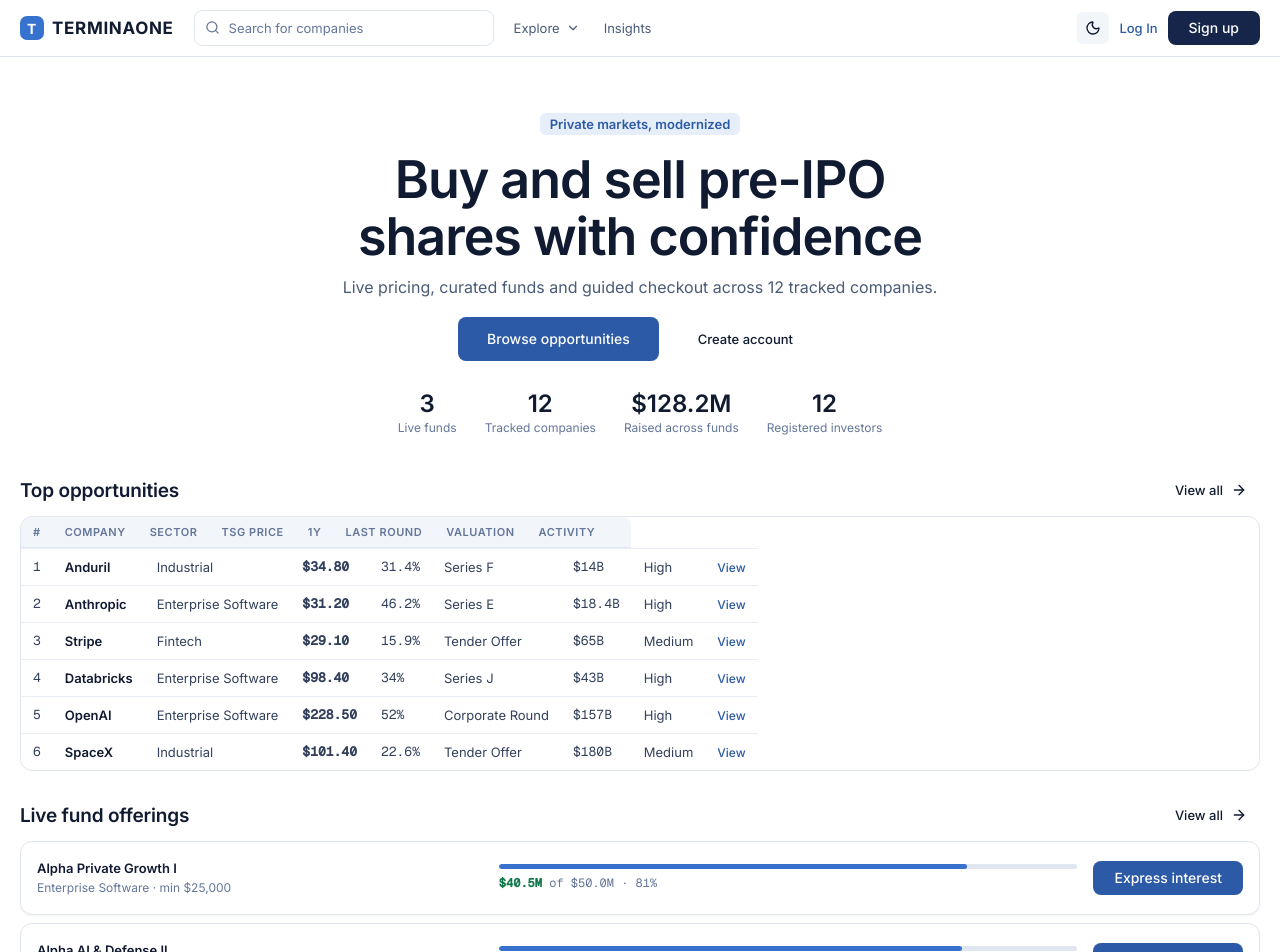
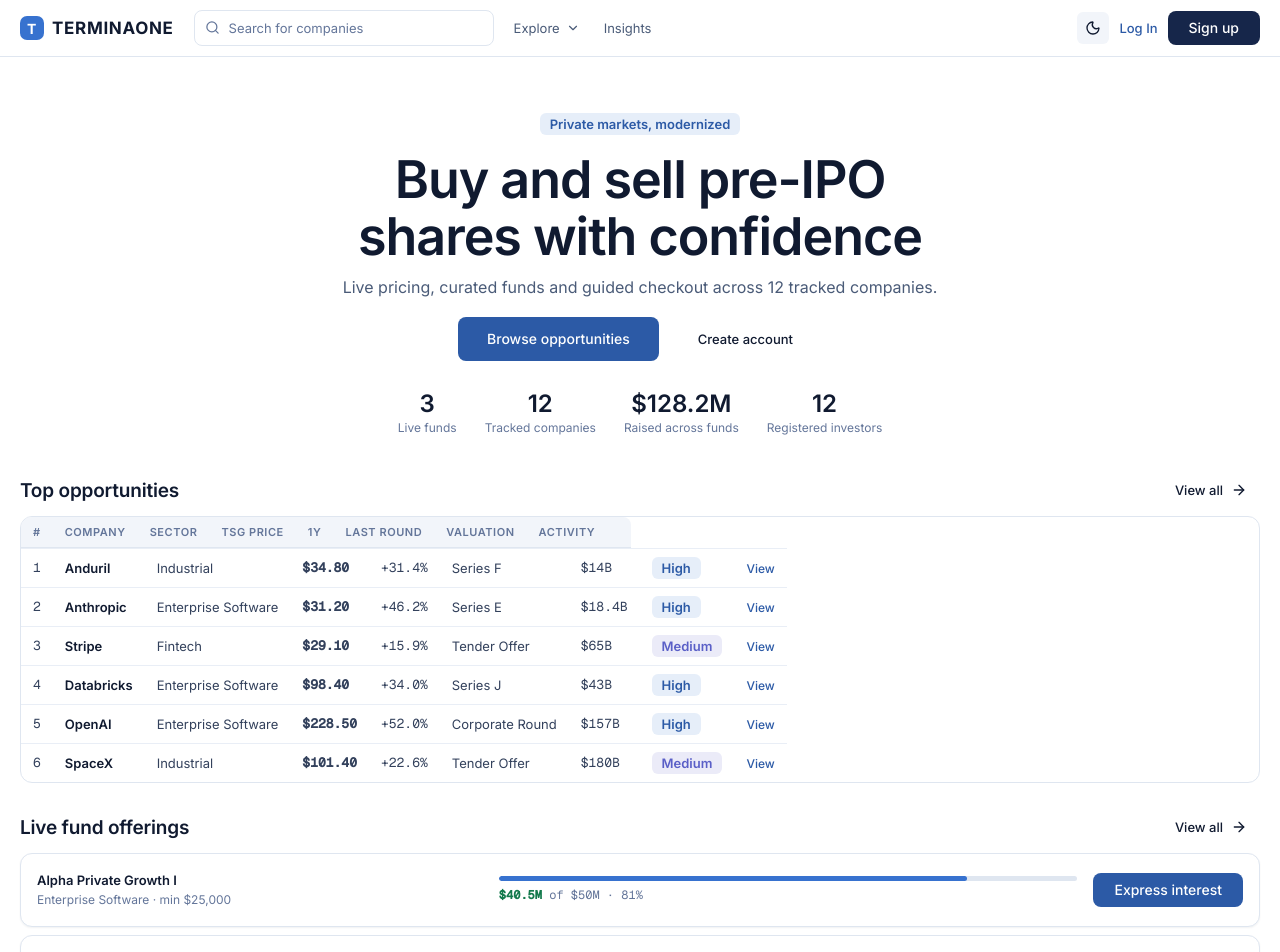
Before and after one commit to ujwalrk-fsit/terminaone-fsit-demo, a React (Vite) app: page / in a window 1280 px wide. Shown: the top 952 px of the page. Built offline with nearby package versions, Linux system fonts and the light colour scheme.

Commit message:
fix: landing top-opportunities table (signed 1Y deltas, activity pills, shared money formatter)

```diff
--- a/src/pages/Home.tsx
+++ b/src/pages/Home.tsx
@@ -2,7 +2,7 @@
 import { useSelector } from 'react-redux';
 import { ArrowRight, CheckCircle2, Mail, Phone } from 'lucide-react';
 import { useColl } from '../db';
-import { fmtMoney } from '../format';
+import { fmtMoney, fmtPct } from '../format';
 import type { FundOffering, Opportunity, Article, AppUser } from '../types';
 import type { RootState } from '../store';
 import { OppCard } from '../components/OppCard';
@@ -77,7 +77,9 @@
   const top = [...opportunities].sort((a, b) => a.rank - b.rank).slice(0, 6);
   const liveFunds = live.slice(0, 3);
   const posts = articles.filter((a) => a.status === 'published').slice(0, 3);
-  const money = (n: number) => n >= 1_000_000 ? `$${(n / 1_000_000).toFixed(1)}M` : `$${Math.round(n / 1_000)}K`;
+  const money = fmtMoney;
+  const activityPill = (a: string) =>
+    a === 'High' ? 'pill-live' : a === 'Medium' ? 'pill-info' : 'pill-neutral';
   return (
     <div style={{ display: 'grid', gap: 28 }}>
       <section style={{ textAlign: 'center', padding: '40px 16px 8px', maxWidth: 860, margin: '0 auto' }}>
@@ -112,13 +114,13 @@
               {top.map((o) => (
                 <tr key={o._id}>
                   <td className="tnum">{o.rank}</td>
-                  <td><Link to={`/opportunities/${o._id}`} style={{ fontWeight: 600, color: 'var(--text-strong)', textDecoration: 'none' }}>{o.name}</Link></td>
+                  <td><Link to={`/opportunities/${o._id}`} className="link-more" style={{ color: 'var(--text-strong)', fontWeight: 600 }}>{o.name}</Link></td>
                   <td>{o.sector}</td>
                   <td className="tnum"><b>{o.tsgPrice ? `$${o.tsgPrice.toFixed(2)}` : 'N/A'}</b></td>
-                  <td className={`tnum ${o.priceChange1Y != null && o.priceChange1Y >= 0 ? 'up' : 'down'}`}>{o.priceChange1Y != null ? `${o.priceChange1Y}%` : '—'}</td>
+                  <td className={`tnum ${o.priceChange1Y != null && o.priceChange1Y >= 0 ? 'up' : 'down'}`}>{o.priceChange1Y != null ? fmtPct(o.priceChange1Y, 1) : '—'}</td>
                   <td>{o.lastRound?.round ?? '—'}</td>
                   <td className="tnum">{o.lastRound ? fmtMoney(o.lastRound.valuation) : '—'}</td>
-                  <td>{o.activity}</td>
+                  <td><span className={`pill ${activityPill(o.activity)}`}>{o.activity}</span></td>
                   <td><Link to={`/opportunities/${o._id}`} className="link-more" style={{ fontSize: 12 }}>View</Link></td>
                 </tr>
               ))}
```
